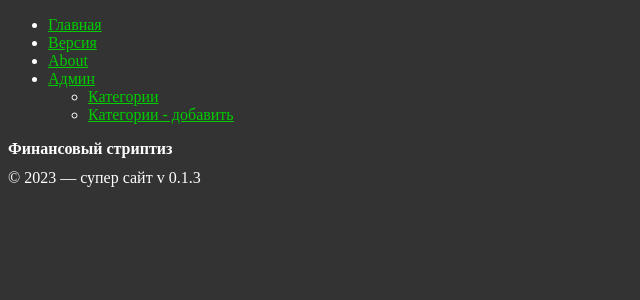
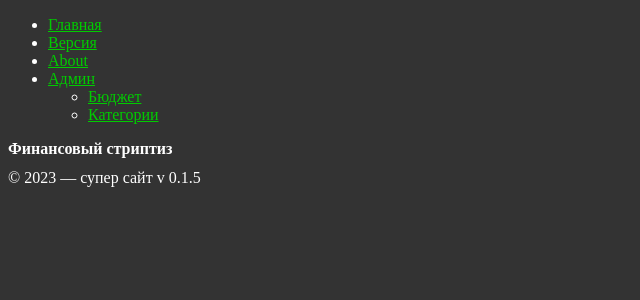
Before and after one commit to MokhovEvgeniiGennadevich/2023-stripkun.com, a Nuxt app in the folder frontend-monolith-ts-nuxt/: page / in a window 1280 px wide. Shown: the top 300 px of the page, without its empty margins (0-640 px from the left). Built offline with nearby package versions, Linux system fonts and the light colour scheme.

Commit message:
feat: change version && budget in menu

```diff
--- a/frontend-monolith-ts-nuxt/layouts/default.vue
+++ b/frontend-monolith-ts-nuxt/layouts/default.vue
@@ -1,16 +1,22 @@
 <template>
   <ul>
-    <li><NuxtLink to="/">Главная</NuxtLink></li>
-    <li><NuxtLink to="/version">Версия</NuxtLink></li>
-    <li><NuxtLink to="/about">About</NuxtLink></li>
+    <li>
+      <NuxtLink to="/">Главная</NuxtLink>
+    </li>
+    <li>
+      <NuxtLink to="/version">Версия</NuxtLink>
+    </li>
+    <li>
+      <NuxtLink to="/about">About</NuxtLink>
+    </li>
     <li>
       <NuxtLink to="/dashboard">Админ</NuxtLink>
       <ul>
-        <li><NuxtLink to="/dashboard/category">Категории</NuxtLink></li>
         <li>
-          <NuxtLink to="/dashboard/category/create"
-            >Категории - добавить</NuxtLink
-          >
+          <NuxtLink to="/dashboard/budget">Бюджет</NuxtLink>
+        </li>
+        <li>
+          <NuxtLink to="/dashboard/category">Категории</NuxtLink>
         </li>
       </ul>
     </li>
@@ -20,5 +26,5 @@
     <slot />
   </main>
 
-  <footer>&copy; 2023 &mdash; супер сайт v 0.1.3</footer>
+  <footer>&copy; 2023 &mdash; супер сайт v 0.1.5</footer>
 </template>
```
